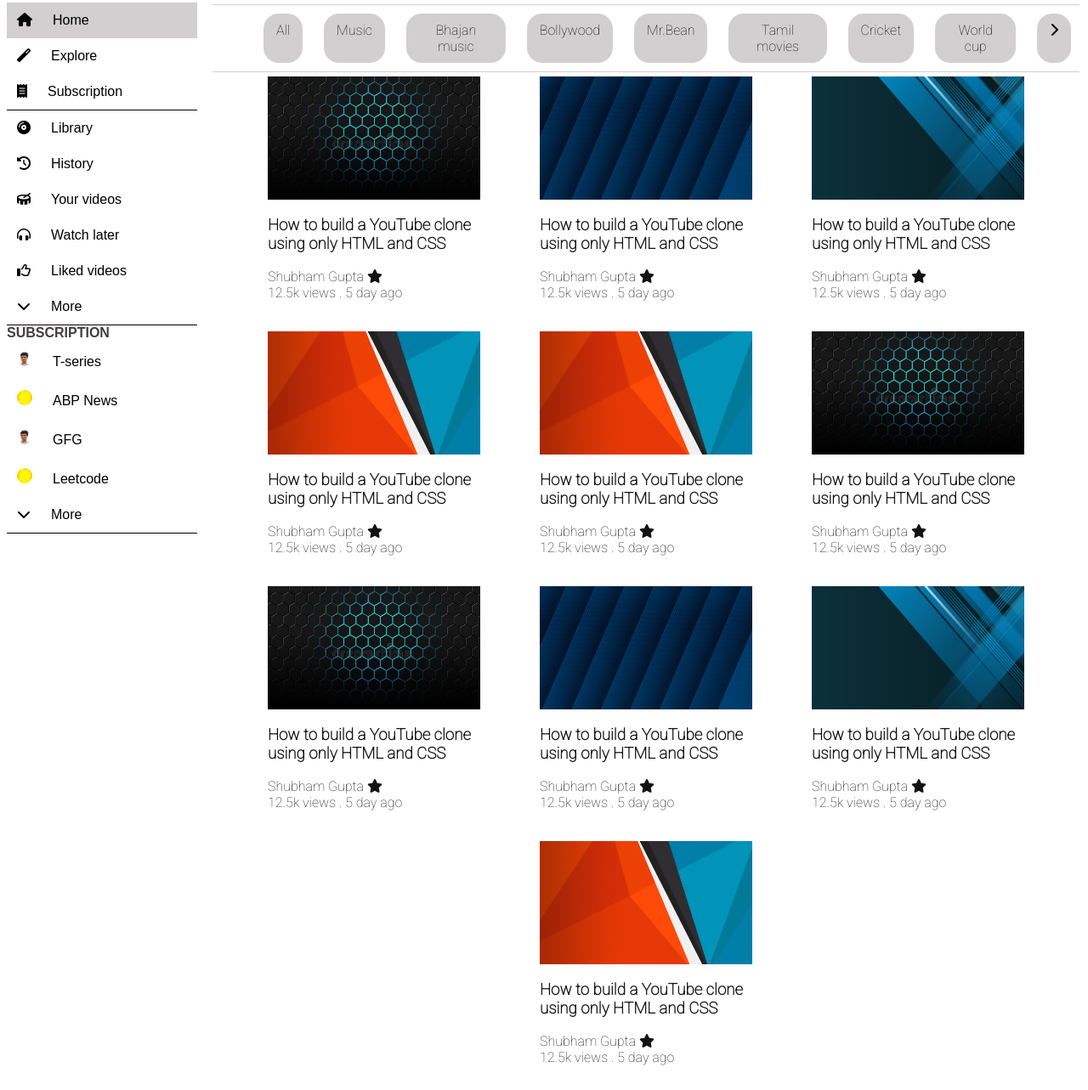
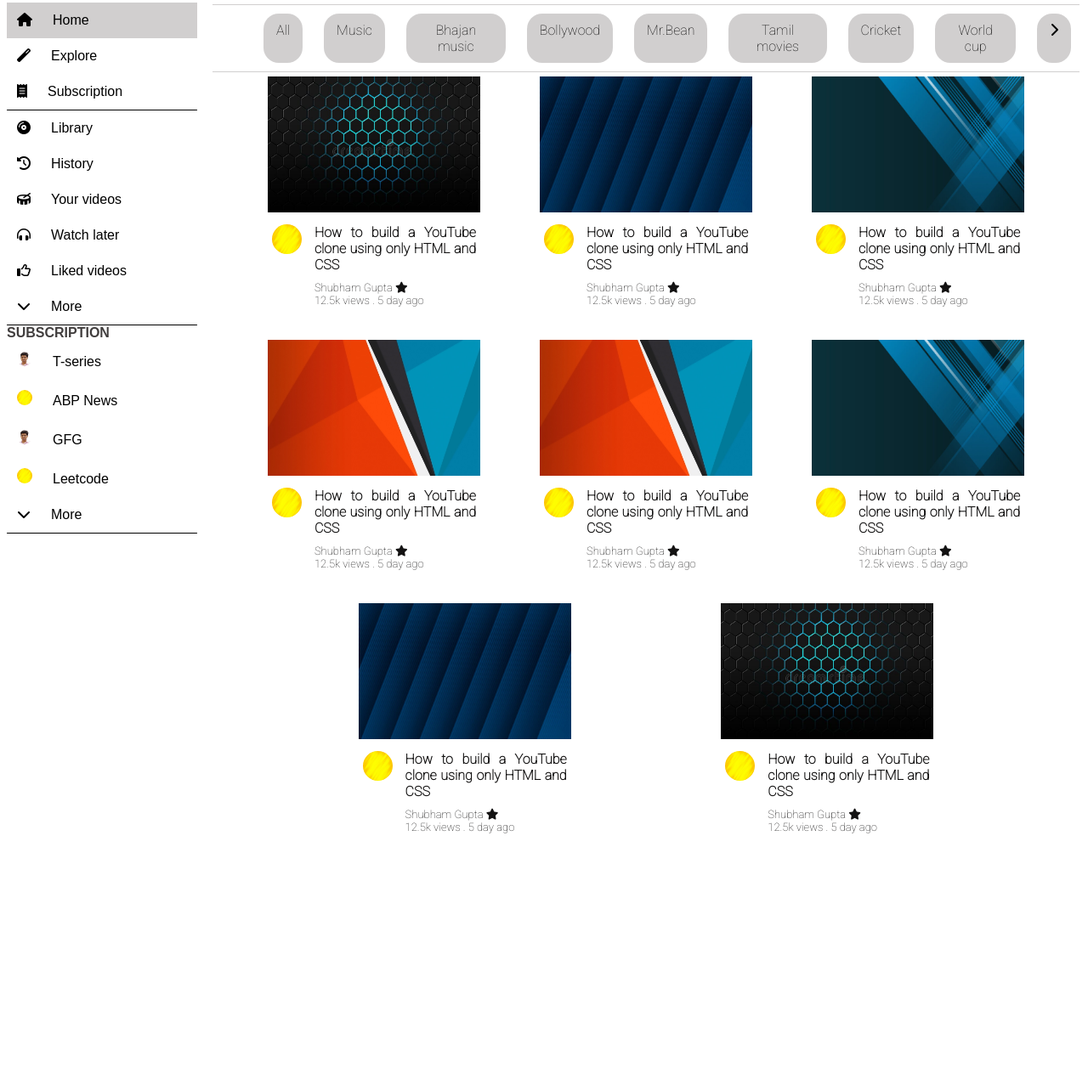
Before and after one commit to Shu9696gup/YouTube.github.io, a plain HTML site: page index.html in a window 1280 px wide. Shown: the part 85-1368 px from the top of the page at 85% size. After the commit the page ends 1100 px from the top, so only its background shows below. Drawn offline with Linux system fonts and the light colour scheme; a web font is replaced by a local one.

Commit message:
updated card

```diff
--- a/index.css
+++ b/index.css
@@ -133,19 +133,44 @@ margin-left: 25px;
 font-family: 'Roboto', sans-serif;
 }
 .card{
-    display: flex;
-    flex-direction: column;
+
     width: 250px;
-    height: 290px;
+    height: 300px;
     margin: 5px;
 }
 .card img{
     width: 250px;
-    height: 145px;
+    height: 160px;
+}
+.channelLogo{
+
+    display: flex;
+
+}
+.channelLogo img{
+    width: 35px;
+    height: 35px;
+    border-radius: 18px;
+    margin: 20px;
+    margin-top: 10px;
+    margin-left: 5px;
+    margin-right: 15px;
+
 }
 .text1{
     font-family: 'Roboto', sans-serif;
     color: rgb(19, 18, 18);
+    display: flex;
+    flex-direction: column;
+}
+#videoTitle{
+    padding: 10px 0;
+    text-align: justify;
+    padding-right: 5px;
+    font-weight: 600;
+}
+.videoDis{
+    font-size: 13px;
 }
 .videocontent{
     display: flex;
--- a/index.html
+++ b/index.html
@@ -129,83 +129,93 @@
                 <div class="videocontent">
                     <div class="card">
                         <img src="./background.4.jpg" alt="">
+                        <div class="channelLogo">
+                            <img src="./yellow.jpg" alt="">
                             <div class="text1">
-                            <h3>How to build a YouTube clone using only HTML and CSS</h3>
-                            <div>Shubham Gupta <i class="fas fa-star"></i></div>
-                            <div>12.5k views . 5 day ago</div>
+                                <div id="videoTitle"> How to build a YouTube clone using only HTML and CSS</div>
+                                <div class="videoDis">Shubham Gupta <i class="fas fa-star"></i></div>
+                                <div class="videoDis">12.5k views . 5 day ago</div>
+                            </div>
                         </div>
                     </div>
                      <div class="card">
                         <img src="./background3.jpg" alt="">
+                        <div class="channelLogo">
+                            <img src="./yellow.jpg" alt="">
                             <div class="text1">
-                            <h3>How to build a YouTube clone using only HTML and CSS</h3>
-                            <div>Shubham Gupta <i class="fas fa-star"></i></div>
-                            <div>12.5k views . 5 day ago</div>
+                                <div id="videoTitle"> How to build a YouTube clone using only HTML and CSS</div>
+                                <div class="videoDis">Shubham Gupta <i class="fas fa-star"></i></div>
+                                <div class="videoDis">12.5k views . 5 day ago</div>
+                            </div>
                         </div>
                     </div>
                     <div class="card">
                         <img src="./background2.jpg" alt="">
+                        <div class="channelLogo">
+                            <img src="./yellow.jpg" alt="">
                             <div class="text1">
-                            <h3>How to build a YouTube clone using only HTML and CSS</h3>
-                            <div>Shubham Gupta <i class="fas fa-star"></i></div>
-                            <div>12.5k views . 5 day ago</div>
+                                <div id="videoTitle"> How to build a YouTube clone using only HTML and CSS</div>
+                                <div class="videoDis">Shubham Gupta <i class="fas fa-star"></i></div>
+                                <div class="videoDis">12.5k views . 5 day ago</div>
+                            </div>
                         </div>
                     </div>
                     <div class="card">
                         <img src="./background.jpg" alt="">
+                        <div class="channelLogo">
+                            <img src="./yellow.jpg" alt="">
                             <div class="text1">
-                            <h3>How to build a YouTube clone using only HTML and CSS</h3>
-                            <div>Shubham Gupta <i class="fas fa-star"></i></div>
-                            <div>12.5k views . 5 day ago</div>
+                                <div id="videoTitle"> How to build a YouTube clone using only HTML and CSS</div>
+                                <div class="videoDis">Shubham Gupta <i class="fas fa-star"></i></div>
+                                <div class="videoDis">12.5k views . 5 day ago</div>
+                            </div>
                         </div>
                     </div>
                     <div class="card">
                         <img src="./background.jpg" alt="">
+                        <div class="channelLogo">
+                            <img src="./yellow.jpg" alt="">
                             <div class="text1">
-                            <h3>How to build a YouTube clone using only HTML and CSS</h3>
-                            <div>Shubham Gupta <i class="fas fa-star"></i></div>
-                            <div>12.5k views . 5 day ago</div>
+                                <div id="videoTitle"> How to build a YouTube clone using only HTML and CSS</div>
+                                <div class="videoDis">Shubham Gupta <i class="fas fa-star"></i></div>
+                                <div class="videoDis">12.5k views . 5 day ago</div>
+                            </div>
+                        </div>
+                    </div>
+                    <div class="card">
+                        <img src="./background2.jpg" alt="">
+                        <div class="channelLogo">
+                            <img src="./yellow.jpg" alt="">
+                            <div class="text1">
+                                <div id="videoTitle"> How to build a YouTube clone using only HTML and CSS</div>
+                                <div class="videoDis">Shubham Gupta <i class="fas fa-star"></i></div>
+                                <div class="videoDis">12.5k views . 5 day ago</div>
+                            </div>
+                        </div>
+                    </div>
+                    <div class="card">
+                        <img src="./background3.jpg" alt="">
+                        <div class="channelLogo">
+                            <img src="./yellow.jpg" alt="">
+                            <div class="text1">
+                                <div id="videoTitle"> How to build a YouTube clone using only HTML and CSS</div>
+                                <div class="videoDis">Shubham Gupta <i class="fas fa-star"></i></div>
+                                <div class="videoDis">12.5k views . 5 day ago</div>
+                            </div>
                         </div>
                     </div>
                      <div class="card">
                         <img src="./background.4.jpg" alt="">
+                        <div class="channelLogo">
+                            <img src="./yellow.jpg" alt="">
                             <div class="text1">
-                            <h3>How to build a YouTube clone using only HTML and CSS</h3>
-                            <div>Shubham Gupta <i class="fas fa-star"></i></div>
-                            <div>12.5k views . 5 day ago</div>
+                                <div id="videoTitle"> How to build a YouTube clone using only HTML and CSS</div>
+                                <div class="videoDis">Shubham Gupta <i class="fas fa-star"></i></div>
+                                <div class="videoDis">12.5k views . 5 day ago</div>
                             </div>
                         </div>
-                    <div class="card">
-                        <img src="./background.4.jpg" alt="">
-                        <div class="text1">
-                            <h3>How to build a YouTube clone using only HTML and CSS</h3>
-                            <div>Shubham Gupta <i class="fas fa-star"></i></div>
-                            <div>12.5k views . 5 day ago</div>
                     </div>
-                    </div>
-                    <div class="card">
-                        <img src="./background3.jpg" alt="">
-                        <div class="text1">
-                            <h3>How to build a YouTube clone using only HTML and CSS</h3>
-                            <div>Shubham Gupta <i class="fas fa-star"></i></div>
-                            <div>12.5k views . 5 day ago</div>
-                        </div>
-                    </div>
-                    <div class="card">
-                        <img src="./background2.jpg" alt="">
-                        <div class="text1">
-                            <h3>How to build a YouTube clone using only HTML and CSS</h3>
-                            <div>Shubham Gupta <i class="fas fa-star"></i></div>
-                            <div>12.5k views . 5 day ago</div>
-                        </div>
-                    </div>
-                    <div class="card">
-                        <img src="./background.jpg" alt="">
-                        <div class="text1">
-                            <h3>How to build a YouTube clone using only HTML and CSS</h3>
-                            <div>Shubham Gupta <i class="fas fa-star"></i></div>
-                            <div>12.5k views . 5 day ago</div>
-                        </div>
+
                     </div>
 
                 </div>
```
Lines whose indentation alone changed are shown as unchanged.
